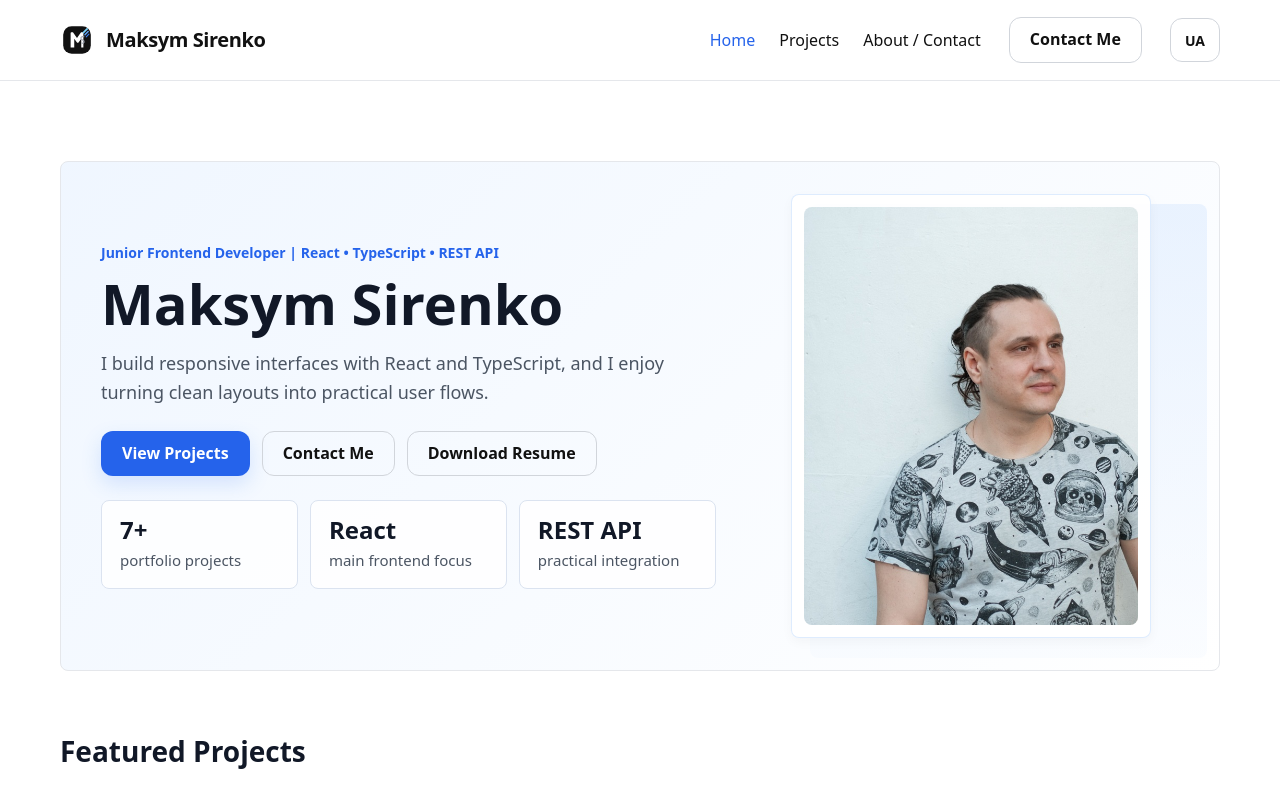
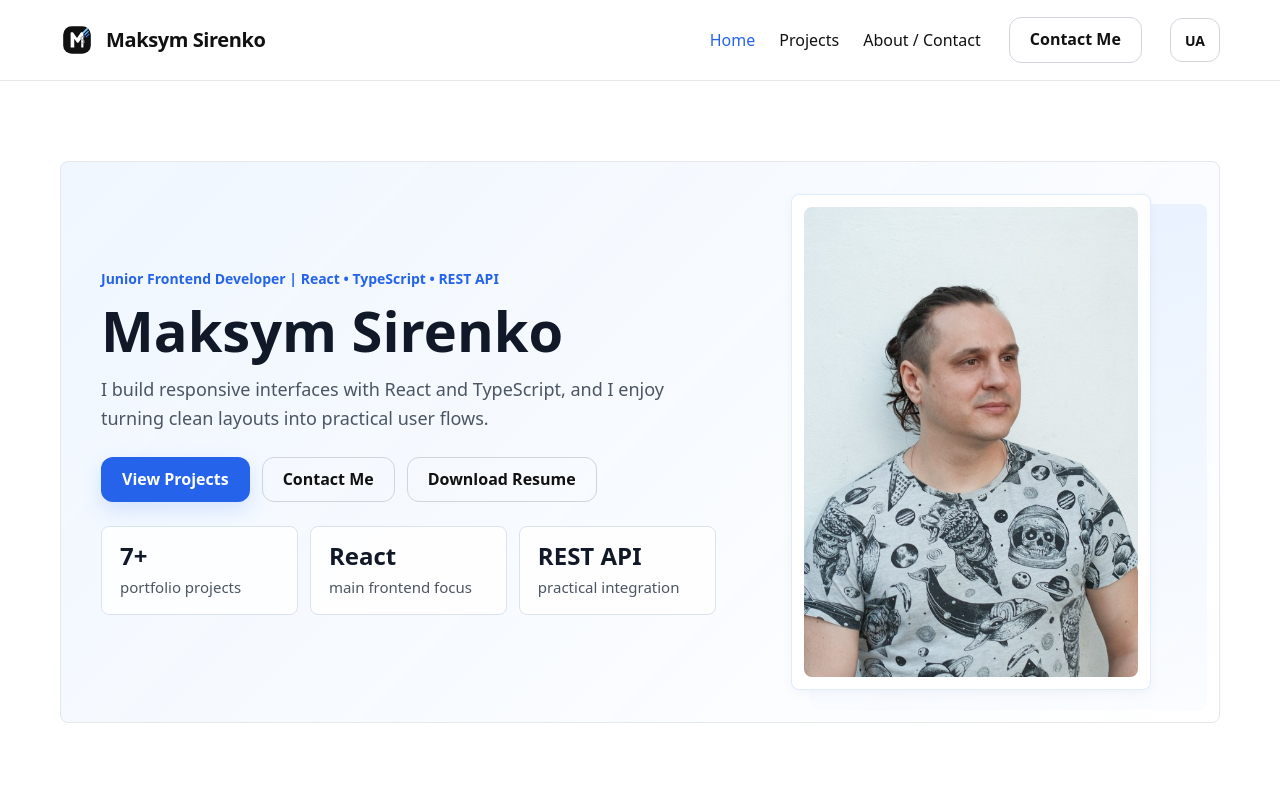
Before and after one commit to Maksym-Sirenko/personal-page, a React (Vite) app: page / in a window 1280 px wide. Shown: the top 786 px of the page. Built offline with nearby package versions, Linux system fonts and the light colour scheme.

Commit message:
style: crop homepage portrait for cleaner framing

```diff
--- a/src/pages/HomePage/HomePage.module.scss
+++ b/src/pages/HomePage/HomePage.module.scss
@@ -118,7 +118,6 @@
 .heroImage {
   display: block;
   width: 100%;
-  aspect-ratio: 4 / 5;
   height: auto;
   border-radius: 8px;
   object-fit: cover;
```
Also changed, not shown: public/profile/maksym-hero.jpg.
